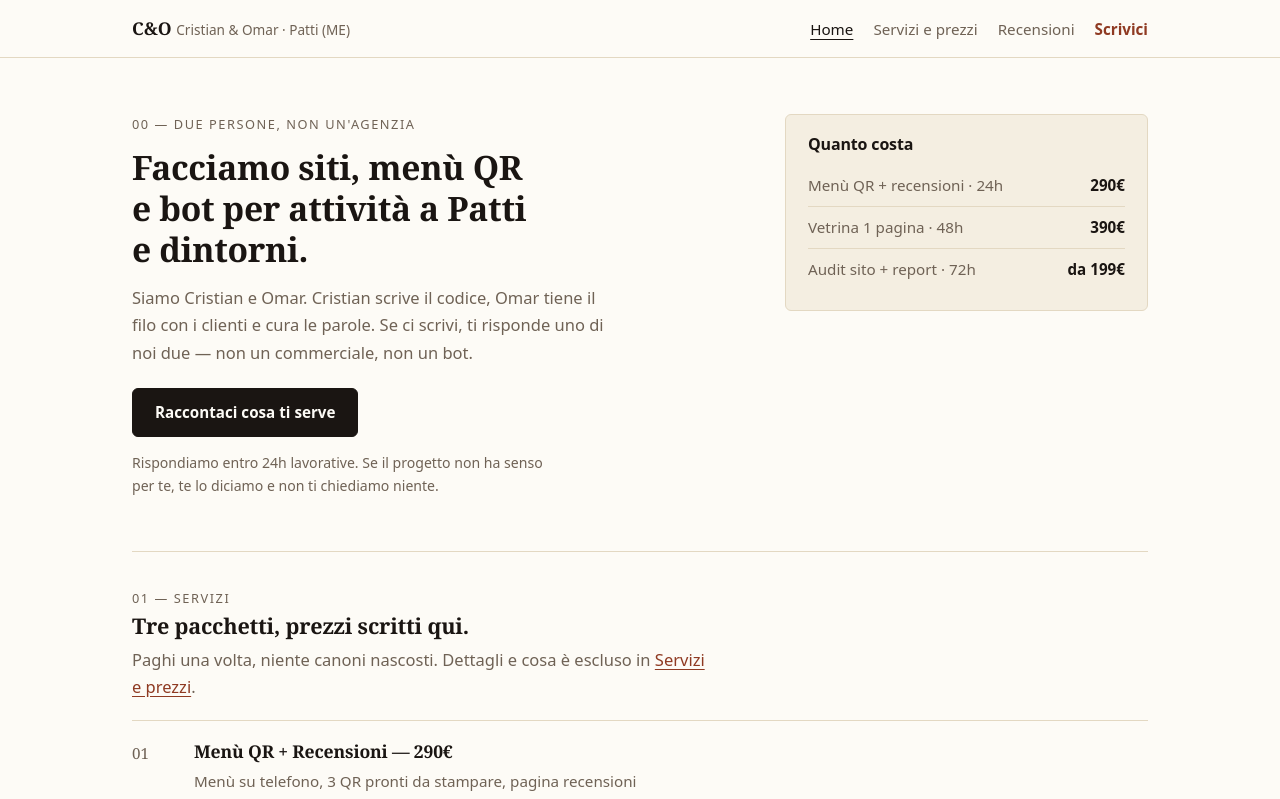
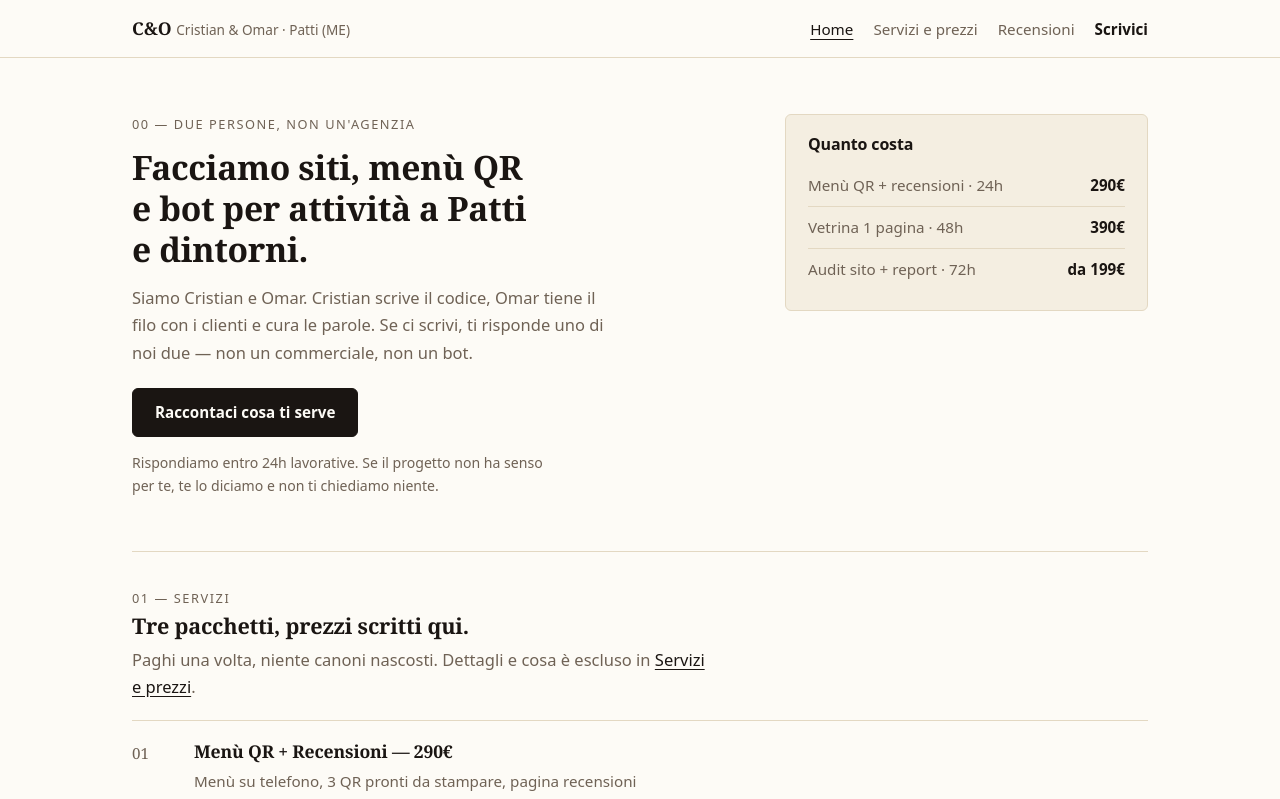
Before and after one commit to cristianbrigandi3-lgtm/c-and-o-digital, a plain HTML site: page index.html in a window 1280 px wide. Shown: the top 799 px of the page. Drawn offline with Linux system fonts and the light colour scheme.

Commit message:
Black and white: accento mattone rimosso

```diff
--- a/css/styles.css
+++ b/css/styles.css
@@ -4,8 +4,8 @@
   --inchiostro: #1a1512;
   --muted: #6f6255;
   --linea: #e3d8c2;
-  --mattone: #8f3a22;
-  --mattone-hover: #75301c;
+  --mattone: #1a1512;
+  --mattone-hover: #000;
   --radius: 6px;
   --max: 1060px;
 }
```
Also changed, not shown: index.html (line endings or trailing spaces), recensioni.html (line endings or trailing spaces), servizi.html (line endings or trailing spaces).
